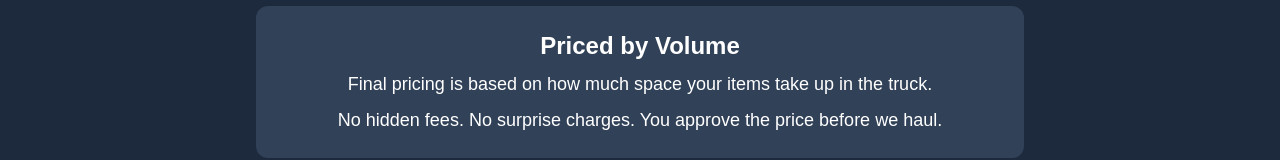
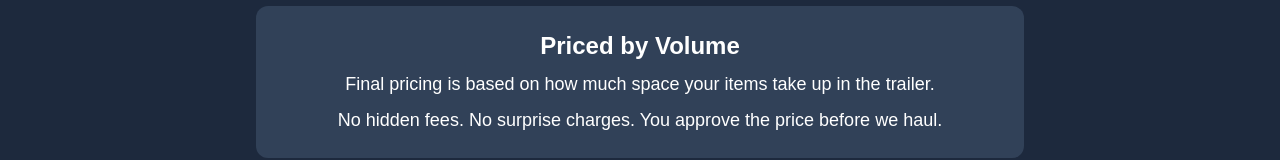
Before and after one commit to stevenbiggers1/ss-junk-removal, a Next.js app: page / in a window 1280 px wide. Shown: the part 898-1058 px from the top of the page. Built offline with nearby package versions, Linux system fonts and the light colour scheme.

Commit message:
Changed truck wording to trailer

```diff
--- a/app/page.tsx
+++ b/app/page.tsx
@@ -60,7 +60,7 @@ export default function Home() {
           <div className="bg-slate-700 p-6 rounded-xl">
             <h3 className="text-2xl font-semibold mb-2">Priced by Volume</h3>
             <p>
-              Final pricing is based on how much space your items take up in the truck.
+              Final pricing is based on how much space your items take up in the trailer.
             </p>
             <p className="mt-2">
               No hidden fees. No surprise charges. You approve the price before we haul.
```
